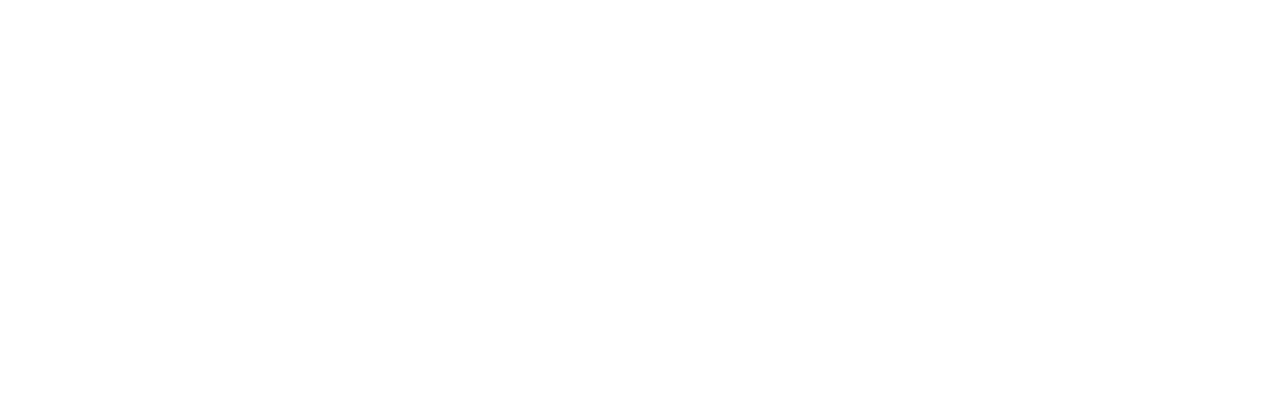
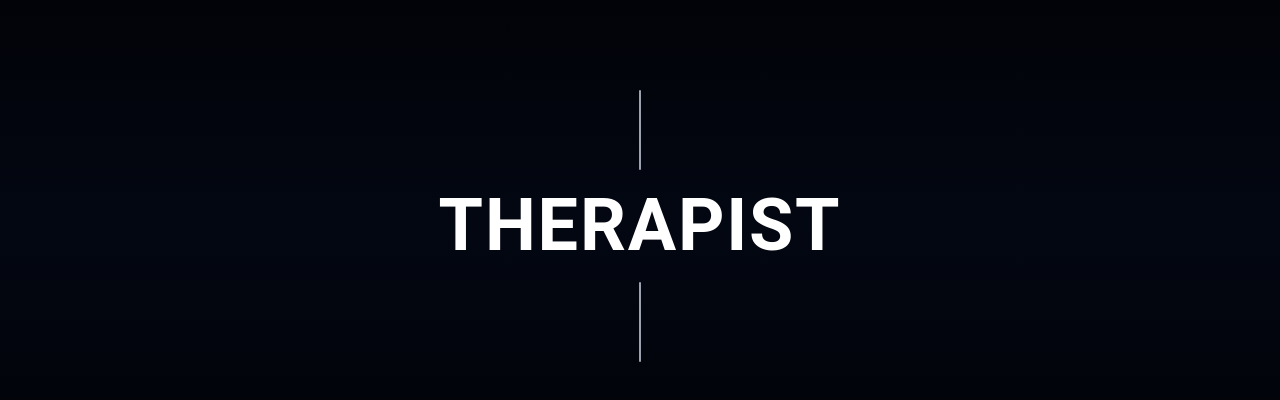
Before and after one commit to ImanAski/janotan-client, a React (Vite) app: page / in a window 1280 px wide. Shown: the part 2194-2594 px from the top of the page. Before the commit the page ends 2020 px from the top, so only its background shows below. Built offline with nearby package versions, Linux system fonts and the light colour scheme.

Commit message:
therapist section header completed

```diff
--- /dev/null
+++ b/src/components/Therapist.jsx
@@ -0,0 +1,33 @@
+import Typography from "@mui/material/Typography";
+
+const Therapist = () => {
+  return (
+    <div className="flex relative bg-gradient-to-b from-[#000000] via-[#030712] to-[#000000] p-10 h-screen w-full items-center justify-center">
+      <div className="py-24 flex-col flex items-center justify-center  ">
+        <div className=" flex flex-col items-center justify-evenly  max-w-md  ">
+          <div className="w-full flex">
+            <div className="flex-1 self-center justify-end flex"></div>
+            <div className="flex m-5 items-center justify-center">
+              <div className="inline-block h-[80px] min-h-[1em] w-[2.5px]  bg-gray-400 opacity-100 self-center rounded-full"></div>
+            </div>
+            <div className="flex-1 self-center justify-start"></div>
+          </div>
+          <Typography
+            className=" font-semibold tracking-wide uppercase  text-7xl text-white md:text-7xl "
+            variant="h1"
+          >
+            Therapist
+          </Typography>
+        </div>
+
+        <div className="w-full ">
+          <div className="flex m-5 items-center justify-center">
+            <div className="inline-block h-[80px] min-h-[1em] w-[2.5px]  bg-gray-400 opacity-100 self-center rounded-full"></div>
+          </div>
+        </div>
+      </div>
+    </div>
+  );
+};
+
+export default Therapist;
--- a/src/pages/Home.jsx
+++ b/src/pages/Home.jsx
@@ -1,6 +1,7 @@
 import StaffCarousel from "../components/StaffCarousel";
 import Header from "../components/Header";
 import Academy from "../components/Academy";
+import Therapist from "../components/Therapist";
 
 function Home() {
   return (
@@ -8,9 +9,9 @@
       <Header />
       <StaffCarousel />
       <Academy />
+      <Therapist />
     </>
-    )
+  );
 }
 
-
 export default Home;
```
Lines whose indentation alone changed are shown as unchanged.
